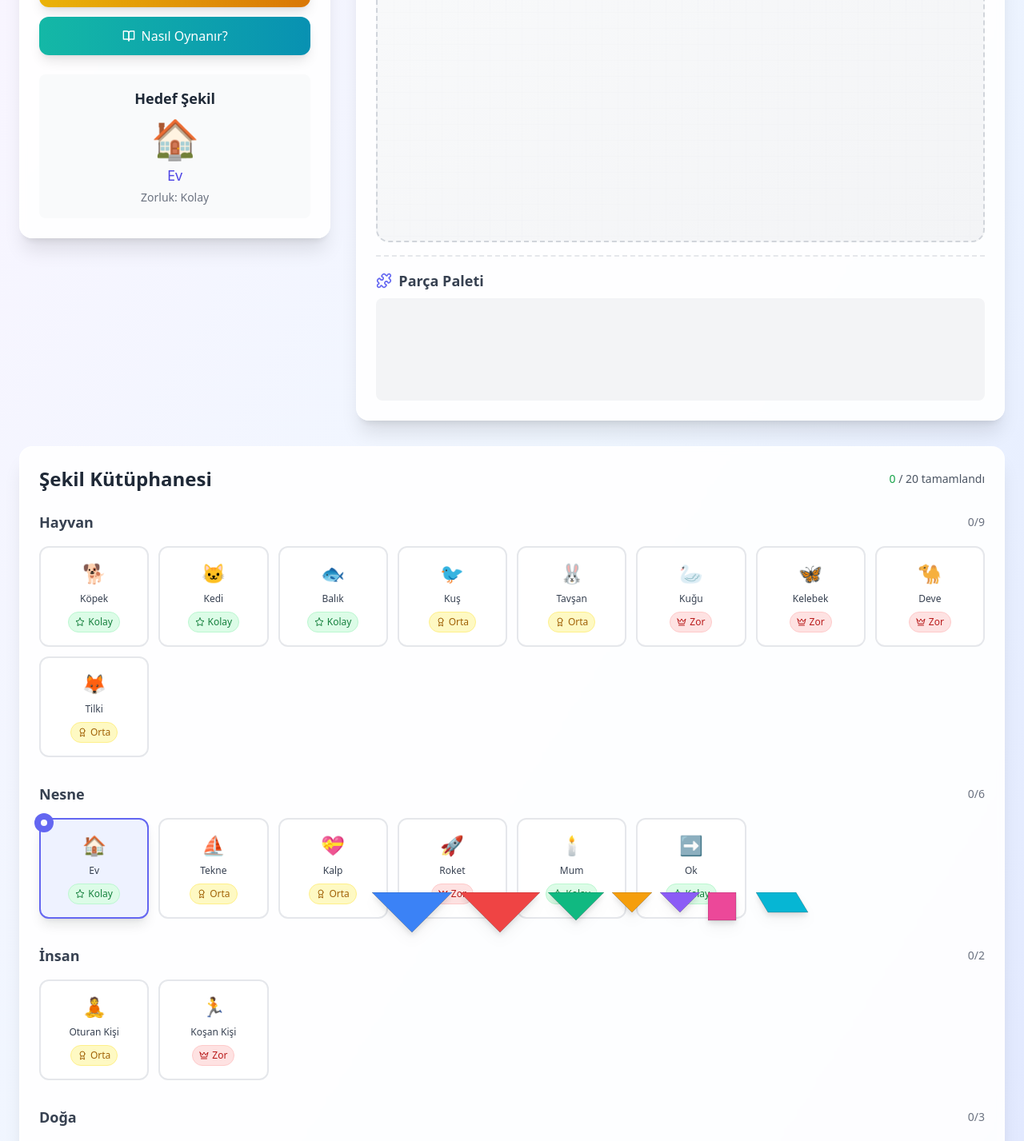
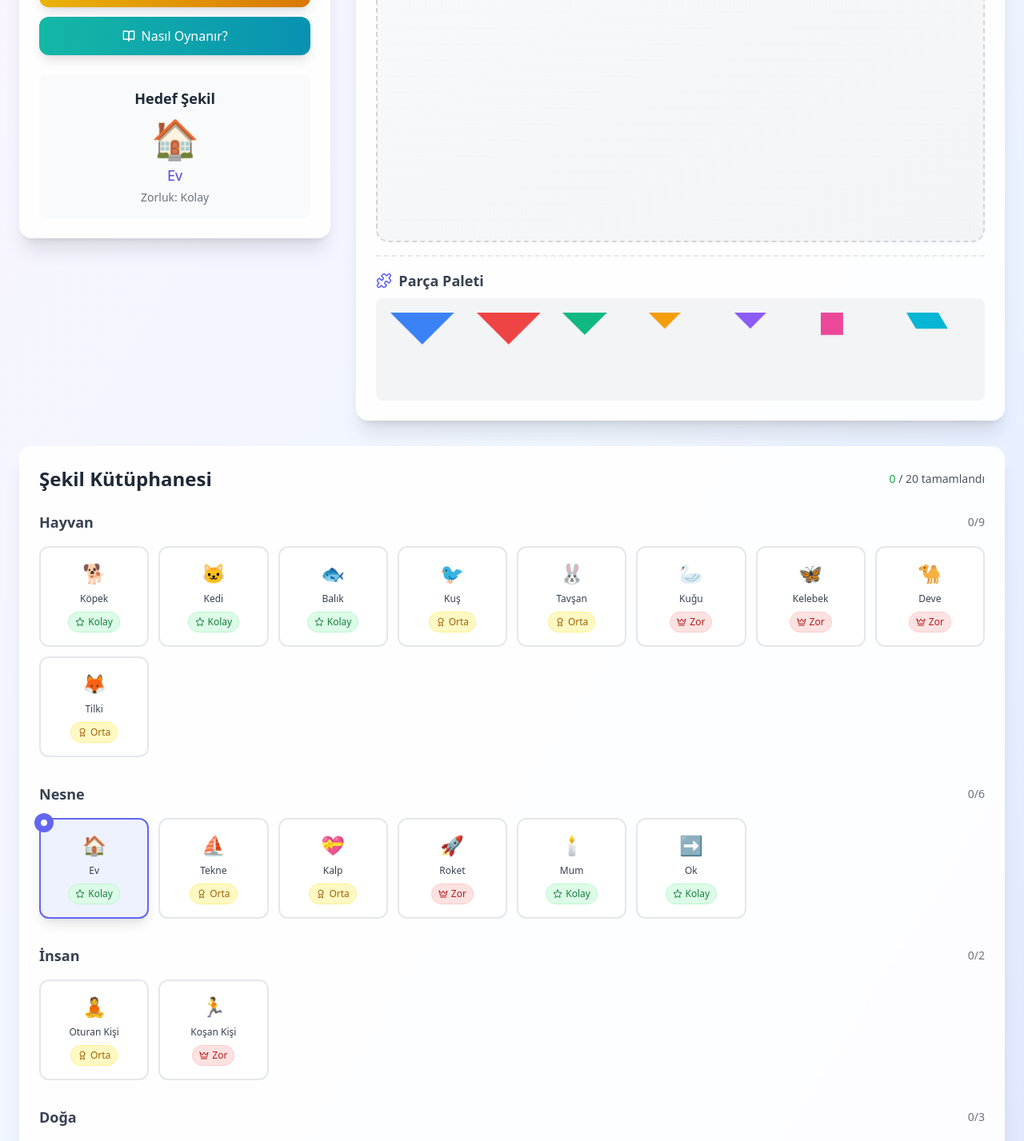
Before and after one commit to TulparHoca/tangram_projesi, a React (Vite) app: page / in a window 1280 px wide. Shown: the part 345-1772 px from the top of the page at 80% size. Built offline with nearby package versions, Linux system fonts and the light colour scheme.

Commit message:
son hali

```diff
--- a/src/App.tsx
+++ b/src/App.tsx
@@ -1,14 +1,15 @@
 import React, { useState, useCallback, useEffect } from 'react';
-import { Shuffle, RotateCcw, Lightbulb, Trophy, BookOpen, Puzzle } from 'lucide-react';
+import { Shuffle, RotateCcw, Lightbulb, Trophy, BookOpen } from 'lucide-react';
 import TangramPiece from './components/TangramPiece';
 import PuzzleArea from './components/PuzzleArea';
 import ShapeLibrary from './components/ShapeLibrary';
 import Tutorial from './components/Tutorial';
+import PiecePalette from './components/PiecePalette';
 import { TangramPiece as TangramPieceType, Position, ShapeTemplate } from './types/tangram';
 import { INITIAL_PIECES, SHAPE_TEMPLATES } from './data/tangram-data';
 
 function App() {
-  const [pieces, setPieces] = useState<TangramPieceType[]>([]);
+  const [pieces, setPieces] = useState<TangramPieceType[]>(INITIAL_PIECES);
   const [currentShape, setCurrentShape] = useState<ShapeTemplate>(SHAPE_TEMPLATES.find(s => s.id === 'house') || SHAPE_TEMPLATES[0]);
   const [showTutorial, setShowTutorial] = useState(false);
   const [showHint, setShowHint] = useState(false);
@@ -16,28 +17,23 @@ function App() {
   const [completedShapes, setCompletedShapes] = useState<string[]>([]);
 
   const resetPieces = useCallback(() => {
-    const startingPositions = [
-        { x: 20, y: 590 }, { x: 130, y: 590 }, { x: 240, y: 590 }, { x: 320, y: 590 },
-        { x: 380, y: 590 }, { x: 440, y: 590 }, { x: 500, y: 590 },
-    ];
-    setPieces(INITIAL_PIECES.map((piece, index) => ({
-      ...piece,
-      position: startingPositions[index] || { x: 0, y: 0 },
-      rotation: 0,
-      scale: { x: 1, y: 1 }
-    })));
+    setPieces(prevPieces => prevPieces.map(p => ({ ...p, onBoard: false, rotation: 0, scale: { x: 1, y: 1 } })));
   }, []);
 
   useEffect(() => {
     resetPieces();
-  }, [resetPieces]);
+  }, [currentShape, resetPieces]);
 
   const handlePieceMove = useCallback((id: string, position: Position) => {
-    setPieces(prev => prev.map(piece => piece.id === id ? { ...piece, position } : piece));
+    setPieces(prev => prev.map(p => (p.id === id ? { ...p, position } : p)));
   }, []);
 
-  const handleSetRotation = useCallback((id: string, rotation: number) => {
-    setPieces(prev => prev.map(piece => piece.id === id ? { ...piece, rotation } : piece));
+  const handlePieceRotate = useCallback((id: string) => {
+    setPieces(prev => prev.map(p => (p.id === id ? { ...p, rotation: (p.rotation + 45) % 360 } : p)));
+  }, []);
+
+  const handlePalettePieceClick = useCallback((id: string) => {
+    setPieces(prev => prev.map(p => (p.id === id ? { ...p, onBoard: true, position: { x: 250, y: 150 } } : p)));
   }, []);
 
   const generateRandomShape = () => {
@@ -46,36 +42,43 @@ function App() {
     const randomIndex = Math.floor(Math.random() * shapesToChooseFrom.length);
     setCurrentShape(shapesToChooseFrom[randomIndex]);
     setShowHint(false);
-    resetPieces();
   };
 
   const selectShape = (shape: ShapeTemplate) => {
     setCurrentShape(shape);
     setShowHint(false);
-    resetPieces();
   };
 
   const checkSolution = () => {
-    // Çözüm kontrol mantığı aynı kalır
     const solutionTemplate = currentShape.solution;
     if (!solutionTemplate || solutionTemplate.length === 0) {
       alert("Bu şekil için çözüm verisi bulunmuyor. Lütfen 'Ev' şeklini deneyin.");
       return;
     }
-    const positionTolerance = 40; // Dokunmatik için toleransı biraz daha arttırabiliriz
-    const rotationTolerance = 15;
+    const positionTolerance = 30;
+    const rotationTolerance = 12;
     let allPiecesCorrect = true;
+
     for (const solutionPiece of solutionTemplate) {
       const userPiece = pieces.find(p => p.id === solutionPiece.pieceId);
-      if (!userPiece) { allPiecesCorrect = false; break; }
-      const dx = userPiece.position.x - solutionPiece.position.x;
-      const dy = userPiece.position.y - solutionPiece.position.y;
+      if (!userPiece || !userPiece.onBoard) { allPiecesCorrect = false; break; }
+
+      const puzzleAreaRect = document.querySelector('.lg\\:col-span-2.relative')?.getBoundingClientRect();
+      if (!puzzleAreaRect) { allPiecesCorrect = false; break; }
+
+      const absolutePiecePosX = userPiece.position.x - puzzleAreaRect.left;
+      const absolutePiecePosY = userPiece.position.y - puzzleAreaRect.top;
+
+      const dx = absolutePiecePosX - solutionPiece.position.x;
+      const dy = absolutePiecePosY - solutionPiece.position.y;
       const distance = Math.sqrt(dx * dx + dy * dy);
       if (distance > positionTolerance) { allPiecesCorrect = false; break; }
+
       const angleDiff = Math.abs(userPiece.rotation - solutionPiece.rotation) % 360;
       const normalizedAngleDiff = Math.min(angleDiff, 360 - angleDiff);
       if (normalizedAngleDiff > rotationTolerance) { allPiecesCorrect = false; break; }
     }
+
     if (allPiecesCorrect) {
       if (!completedShapes.includes(currentShape.id)) {
         setCompletedShapes(prev => [...prev, currentShape.id]);
@@ -89,19 +92,18 @@ function App() {
     }
   };
 
+  const boardPieces = pieces.filter(p => p.onBoard);
+  const palettePieces = pieces.filter(p => !p.onBoard);
+
   return (
     <div className="min-h-screen bg-gradient-to-br from-purple-50 via-blue-50 to-indigo-100 font-sans">
       <header className="bg-white/80 backdrop-blur-sm shadow-sm border-b border-indigo-100 sticky top-0 z-30">
         <div className="container mx-auto px-6 py-4">
           <div className="flex items-center justify-between">
             <div className="flex items-center space-x-3">
-              <div className="w-10 h-10 bg-gradient-to-r from-purple-500 to-indigo-600 rounded-lg flex items-center justify-center">
-                <Trophy className="w-6 h-6 text-white" />
-              </div>
+              <div className="w-10 h-10 bg-gradient-to-r from-purple-500 to-indigo-600 rounded-lg flex items-center justify-center"> <Trophy className="w-6 h-6 text-white" /> </div>
               <div>
-                <h1 className="text-2xl font-bold bg-gradient-to-r from-purple-600 to-indigo-600 bg-clip-text text-transparent">
-                  Tangram Master
-                </h1>
+                <h1 className="text-2xl font-bold bg-gradient-to-r from-purple-600 to-indigo-600 bg-clip-text text-transparent"> Tangram Master </h1>
                 <p className="text-sm text-gray-600">Zeka ve Sabır Oyunu</p>
               </div>
             </div>
@@ -122,27 +124,12 @@ function App() {
         <div className="grid lg:grid-cols-3 gap-8">
           <div className="lg:col-span-1">
             <div className="bg-white/90 backdrop-blur-sm rounded-2xl shadow-xl border border-white/50 p-6 sticky top-24">
-              <h3 className="text-lg font-semibold text-gray-800 mb-4 flex items-center">
-                <BookOpen className="w-5 h-5 mr-2 text-indigo-600" />
-                Kontroller
-              </h3>
+              <h3 className="text-lg font-semibold text-gray-800 mb-4 flex items-center"> <BookOpen className="w-5 h-5 mr-2 text-indigo-600" /> Kontroller </h3>
               <div className="space-y-3">
-                <button onClick={generateRandomShape} className="w-full flex items-center justify-center space-x-2 bg-gradient-to-r from-purple-500 to-indigo-600 text-white px-4 py-3 rounded-xl font-medium hover:from-purple-600 hover:to-indigo-700 transform hover:scale-105 transition-all duration-200 shadow-lg">
-                  <Shuffle className="w-4 h-4" />
-                  <span>Rastgele Şekil</span>
-                </button>
-                <button onClick={resetPieces} className="w-full flex items-center justify-center space-x-2 bg-gradient-to-r from-orange-500 to-red-500 text-white px-4 py-3 rounded-xl font-medium hover:from-orange-600 hover:to-red-600 transform hover:scale-105 transition-all duration-200 shadow-lg">
-                  <RotateCcw className="w-4 h-4" />
-                  <span>Parçaları Sıfırla</span>
-                </button>
-                <button onClick={() => setShowHint(!showHint)} className={`w-full flex items-center justify-center space-x-2 px-4 py-3 rounded-xl font-medium transform hover:scale-105 transition-all duration-200 shadow-lg ${showHint ? 'bg-gradient-to-r from-green-500 to-emerald-600 text-white' : 'bg-gradient-to-r from-yellow-500 to-amber-600 text-white hover:from-yellow-600 hover:to-amber-700'}`}>
-                  <Lightbulb className="w-4 h-4" />
-                  <span>{showHint ? 'İpucu Gizle' : 'İpucu Göster'}</span>
-                </button>
-                <button onClick={() => setShowTutorial(true)} className="w-full flex items-center justify-center space-x-2 bg-gradient-to-r from-teal-500 to-cyan-600 text-white px-4 py-3 rounded-xl font-medium hover:from-teal-600 hover:to-cyan-700 transform hover:scale-105 transition-all duration-200 shadow-lg">
-                  <BookOpen className="w-4 h-4" />
-                  <span>Nasıl Oynanır?</span>
-                </button>
+                <button onClick={generateRandomShape} className="w-full flex items-center justify-center space-x-2 bg-gradient-to-r from-purple-500 to-indigo-600 text-white px-4 py-3 rounded-xl font-medium hover:from-purple-600 hover:to-indigo-700 transform hover:scale-105 transition-all duration-200 shadow-lg"> <Shuffle className="w-4 h-4" /> <span>Rastgele Şekil</span> </button>
+                <button onClick={resetPieces} className="w-full flex items-center justify-center space-x-2 bg-gradient-to-r from-orange-500 to-red-500 text-white px-4 py-3 rounded-xl font-medium hover:from-orange-600 hover:to-red-600 transform hover:scale-105 transition-all duration-200 shadow-lg"> <RotateCcw className="w-4 h-4" /> <span>Parçaları Sıfırla</span> </button>
+                <button onClick={() => setShowHint(!showHint)} className={`w-full flex items-center justify-center space-x-2 px-4 py-3 rounded-xl font-medium transform hover:scale-105 transition-all duration-200 shadow-lg ${showHint ? 'bg-gradient-to-r from-green-500 to-emerald-600 text-white' : 'bg-gradient-to-r from-yellow-500 to-amber-600 text-white hover:from-yellow-600 hover:to-amber-700'}`}> <Lightbulb className="w-4 h-4" /> <span>{showHint ? 'İpucu Gizle' : 'İpucu Göster'}</span> </button>
+                <button onClick={() => setShowTutorial(true)} className="w-full flex items-center justify-center space-x-2 bg-gradient-to-r from-teal-500 to-cyan-600 text-white px-4 py-3 rounded-xl font-medium hover:from-teal-600 hover:to-cyan-700 transform hover:scale-105 transition-all duration-200 shadow-lg"> <BookOpen className="w-4 h-4" /> <span>Nasıl Oynanır?</span> </button>
               </div>
               <div className="mt-6 text-center p-4 bg-gray-50 rounded-lg">
                 <h3 className="text-lg font-semibold text-gray-800 mb-3">Hedef Şekil</h3>
@@ -159,23 +146,14 @@ function App() {
                 showHint={showHint}
                 onCheckSolution={checkSolution}
               />
-              <div className="mt-4 pt-4 border-t-2 border-dashed border-gray-200">
-                <h3 className="text-lg font-semibold text-gray-700 mb-2 flex items-center">
-                  <Puzzle className="w-5 h-5 mr-2 text-indigo-500" />
-                  Parça Paleti
-                </h3>
-                <div
-                  className="relative bg-gray-100 rounded-lg h-32"
-                  aria-label="Parçaları buradan yukarıdaki alana sürükleyin"
-                ></div>
-              </div>
+              <PiecePalette pieces={palettePieces} onPieceClick={handlePalettePieceClick} />
             </div>
-            {pieces.map((piece) => (
+            {boardPieces.map((piece) => (
               <TangramPiece
                 key={piece.id}
                 piece={piece}
                 onMove={handlePieceMove}
-                onSetRotation={handleSetRotation}
+                onRotate={handlePieceRotate}
               />
             ))}
           </div>
--- /dev/null
+++ b/src/components/PiecePalette.tsx
@@ -0,0 +1,45 @@
+import React from 'react';
+import { TangramPiece as TangramPieceType } from '../types/tangram';
+import { Puzzle } from 'lucide-react';
+
+interface PiecePaletteProps {
+  pieces: TangramPieceType[];
+  onPieceClick: (id: string) => void;
+}
+
+const PiecePalette: React.FC<PiecePaletteProps> = ({ pieces, onPieceClick }) => {
+  return (
+    <div className="mt-4 pt-4 border-t-2 border-dashed border-gray-200">
+      <h3 className="text-lg font-semibold text-gray-700 mb-2 flex items-center">
+        <Puzzle className="w-5 h-5 mr-2 text-indigo-500"/>
+        Parça Paleti
+      </h3>
+      <div className="relative bg-gray-100 rounded-lg p-2 grid grid-cols-4 sm:grid-cols-7 gap-2 min-h-[8rem]">
+        {pieces.map((piece) => (
+          <button
+            key={piece.id}
+            onClick={() => onPieceClick(piece.id)}
+            className="relative flex items-center justify-center rounded-md hover:bg-gray-200 transition-colors focus:outline-none focus:ring-2 focus:ring-indigo-500 aspect-square"
+            title={piece.type}
+          >
+            <svg
+              width="80%"
+              height="80%"
+              viewBox="0 0 100 100"
+              className="drop-shadow-sm pointer-events-none"
+            >
+              <g transform={`rotate(${piece.rotation} 50 50)`}>
+                <polygon
+                  points={piece.points}
+                  fill={piece.color}
+                />
+              </g>
+            </svg>
+          </button>
+        ))}
+      </div>
+    </div>
+  );
+};
+
+export default PiecePalette;
--- a/src/components/TangramPiece.tsx
+++ b/src/components/TangramPiece.tsx
@@ -1,140 +1,82 @@
-import React, { useRef, useCallback, useEffect } from 'react';
+import React, { useCallback } from 'react';
 import { TangramPiece as TangramPieceType, Position } from '../types/tangram';
 
 interface TangramPieceProps {
   piece: TangramPieceType;
-  isActive: boolean;
   onMove: (id: string, position: Position) => void;
-  onSetRotation: (id: string, rotation: number) => void;
-  onInteractionStart: (id: string) => void;
-  onInteractionEnd: () => void;
+  onRotate: (id: string) => void;
 }
 
-const TangramPiece: React.FC<TangramPieceProps> = ({ piece, isActive, onMove, onSetRotation, onInteractionStart, onInteractionEnd }) => {
-  const pieceRef = useRef<HTMLDivElement>(null);
-  const animationFrameId = useRef<number | null>(null);
+const TangramPiece: React.FC<TangramPieceProps> = ({ piece, onMove, onRotate }) => {
+  const handleMouseDown = useCallback((e: React.MouseEvent) => {
+    e.preventDefault();
+    const target = e.currentTarget as HTMLElement;
+    const pieceRect = target.getBoundingClientRect();
+    // Tarayıcı penceresinin sol üst köşesine göre değil,
+    // sayfanın kendisine göre pozisyonu almak için scroll pozisyonlarını ekliyoruz.
+    const offsetX = e.clientX - pieceRect.left;
+    const offsetY = e.clientY - pieceRect.top;
 
-  const gestureState = useRef({
-    isDragging: false,
-    isRotating: false,
-    startX: piece.position.x,
-    startY: piece.position.y,
-    touchStartX: 0,
-    touchStartY: 0,
-    initialAngle: 0,
-    initialRotation: 0,
-  }).current;
+    const handleMouseMove = (moveEvent: MouseEvent) => {
+      onMove(piece.id, { x: moveEvent.pageX - offsetX, y: moveEvent.pageY - offsetY });
+    };
 
-  useEffect(() => {
-    if (pieceRef.current && !gestureState.isDragging) {
-      gestureState.startX = piece.position.x;
-      gestureState.startY = piece.position.y;
-      pieceRef.current.style.transform = `translate(${piece.position.x}px, ${piece.position.y}px) scale(${isActive ? 1.15 : 1})`;
-    }
-  }, [piece.position, isActive, gestureState]);
+    const handleMouseUp = () => {
+      document.removeEventListener('mousemove', handleMouseMove);
+      document.removeEventListener('mouseup', handleMouseUp);
+    };
 
-  const updateTransform = (currentX: number, currentY: number) => {
-    const newX = gestureState.startX + (currentX - gestureState.touchStartX);
-    const newY = gestureState.startY + (currentY - gestureState.touchStartY);
-
-    if (pieceRef.current) {
-        pieceRef.current.style.transform = `translate(${newX}px, ${newY}px) scale(${isActive ? 1.15 : 1})`;
-    }
-    animationFrameId.current = null;
-  };
-
+    document.addEventListener('mousemove', handleMouseMove);
+    document.addEventListener('mouseup', handleMouseUp);
+  }, [piece.id, onMove]);
 
   const handleTouchStart = useCallback((e: React.TouchEvent) => {
-    onInteractionStart(piece.id);
     const touch = e.touches[0];
-    gestureState.touchStartX = touch.clientX;
-    gestureState.touchStartY = touch.clientY;
+    const target = e.currentTarget as HTMLElement;
+    const pieceRect = target.getBoundingClientRect();
+    const offsetX = touch.clientX - pieceRect.left;
+    const offsetY = touch.clientY - pieceRect.top;
 
-    if (e.touches.length === 1) {
-      gestureState.isDragging = true;
-    }
+    const handleTouchMove = (moveEvent: TouchEvent) => {
+      moveEvent.preventDefault();
+      onMove(piece.id, { x: moveEvent.touches[0].pageX - offsetX, y: moveEvent.touches[0].pageY - offsetY });
+    };
 
-    if (e.touches.length === 2) {
-      gestureState.isDragging = false;
-      gestureState.isRotating = true;
-      const t1 = e.touches[0];
-      const t2 = e.touches[1];
-      gestureState.initialAngle = Math.atan2(t2.clientY - t1.clientY, t2.clientX - t1.clientX);
-      gestureState.initialRotation = piece.rotation;
-    }
-  }, [onInteractionStart, gestureState, piece.id, piece.rotation]);
+    const handleTouchEnd = () => {
+      document.removeEventListener('touchmove', handleTouchMove);
+      document.removeEventListener('touchend', handleTouchEnd);
+    };
 
-
-  const handleTouchMove = useCallback((e: React.TouchEvent) => {
-    e.preventDefault();
-    if (gestureState.isDragging && e.touches.length === 1) {
-      const touch = e.touches[0];
-      if (animationFrameId.current) {
-        cancelAnimationFrame(animationFrameId.current);
-      }
-      animationFrameId.current = requestAnimationFrame(() => updateTransform(touch.clientX, touch.clientY));
-    }
-
-    if (e.touches.length === 2 && gestureState.isRotating) {
-      const t1 = e.touches[0];
-      const t2 = e.touches[1];
-      const currentAngle = Math.atan2(t2.clientY - t1.clientY, t2.clientX - t1.clientX);
-      const angleDifference = currentAngle - gestureState.initialAngle;
-      const newRotation = gestureState.initialRotation + (angleDifference * 180 / Math.PI);
-      onSetRotation(piece.id, newRotation);
-    }
-  }, [gestureState, onSetRotation]);
-
-
-  const handleTouchEnd = useCallback((e: React.TouchEvent) => {
-    if (animationFrameId.current) {
-      cancelAnimationFrame(animationFrameId.current);
-      animationFrameId.current = null;
-    }
-
-    if (gestureState.isDragging) {
-      const finalX = gestureState.startX + (e.changedTouches[0].clientX - gestureState.touchStartX);
-      const finalY = gestureState.startY + (e.changedTouches[0].clientY - gestureState.touchStartY);
-      onMove(piece.id, { x: finalX, y: finalY });
-    }
-
-    if (e.touches.length < 2) gestureState.isRotating = false;
-    if (e.touches.length < 1) {
-      gestureState.isDragging = false;
-      onInteractionEnd();
-    }
-  }, [onInteractionEnd, gestureState, piece.id, onMove]);
-
-  const svgStyle = {
-    transform: `rotate(${piece.rotation}deg)`,
-  };
+    document.addEventListener('touchmove', handleTouchMove);
+    document.addEventListener('touchend', handleTouchEnd);
+  },[piece.id, onMove]);
 
   return (
     <div
-      ref={pieceRef}
-      className={`absolute select-none cursor-grab ${isActive ? 'z-20' : 'z-10'}`}
+      className="absolute cursor-grab z-20 select-none"
       style={{
+        // Sayfa scroll olduğunda bile doğru konumda kalması için 'absolute' kullanıyoruz.
+        // Parent elementin 'relative' olması gerekir.
+        left: 0,
+        top: 0,
         width: 100,
         height: 100,
-        transform: `translate(${piece.position.x}px, ${piece.position.y}px) scale(${isActive ? 1.15 : 1})`,
-        touchAction: 'none',
-        userSelect: 'none',
+        transform: `translate(${piece.position.x}px, ${piece.position.y}px)`,
       }}
+      onMouseDown={handleMouseDown}
       onTouchStart={handleTouchStart}
-      onTouchMove={handleTouchMove}
-      onTouchEnd={handleTouchEnd}
+      onDoubleClick={() => onRotate(piece.id)}
     >
       <div
         className="w-full h-full pointer-events-none"
-        style={svgStyle}
+        style={{ transform: `rotate(${piece.rotation}deg)` }}
       >
         <svg
           width="100"
           height="100"
           viewBox="0 0 100 100"
-          className={`drop-shadow-lg ${isActive ? 'drop-shadow-xl' : ''}`}
+          className="drop-shadow-lg"
         >
-          {/* SCALE TRANSFORM TEKRAR EKLENDİ */}
           <g transform={`scale(${piece.scale.x}, ${piece.scale.y}) translate(${piece.scale.x === -1 ? -100 : 0}, ${piece.scale.y === -1 ? -100 : 0})`}>
             <polygon
               points={piece.points}
--- a/src/data/tangram-data.ts
+++ b/src/data/tangram-data.ts
@@ -4,65 +4,72 @@ export const INITIAL_PIECES: TangramPiece[] = [
   {
     id: 'large-triangle-1',
     type: 'large-triangle',
-    color: '#3B82F6', // Blue
+    color: '#3B82F6',
     position: { x: 0, y: 0 },
     rotation: 0,
     points: '0,0 100,0 50,50',
-    scale: { x: 1, y: 1 }
+    scale: { x: 1, y: 1 },
+    onBoard: false,
   },
   {
     id: 'large-triangle-2',
     type: 'large-triangle',
-    color: '#EF4444', // Red
+    color: '#EF4444',
     position: { x: 0, y: 0 },
     rotation: 0,
     points: '0,0 100,0 50,50',
-    scale: { x: 1, y: 1 }
+    scale: { x: 1, y: 1 },
+    onBoard: false,
   },
   {
     id: 'medium-triangle',
     type: 'medium-triangle',
-    color: '#10B981', // Green
+    color: '#10B981',
     position: { x: 0, y: 0 },
     rotation: 0,
     points: '0,0 70,0 35,35',
-    scale: { x: 1, y: 1 }
+    scale: { x: 1, y: 1 },
+    onBoard: false,
   },
   {
     id: 'small-triangle-1',
     type: 'small-triangle',
-    color: '#F59E0B', // Orange
+    color: '#F59E0B',
     position: { x: 0, y: 0 },
     rotation: 0,
     points: '0,0 50,0 25,25',
-    scale: { x: 1, y: 1 }
+    scale: { x: 1, y: 1 },
+    onBoard: false,
   },
   {
     id: 'small-triangle-2',
     type: 'small-triangle',
-    color: '#8B5CF6', // Purple
+    color: '#8B5CF6',
     position: { x: 0, y: 0 },
     rotation: 0,
     points: '0,0 50,0 25,25',
-    scale: { x: 1, y: 1 }
+    scale: { x: 1, y: 1 },
+    onBoard: false,
   },
   {
     id: 'square',
     type: 'square',
-    color: '#EC4899', // Pink
+    color: '#EC4899',
     position: { x: 0, y: 0 },
     rotation: 0,
     points: '0,0 35,0 35,35 0,35',
-    scale: { x: 1, y: 1 }
+    scale: { x: 1, y: 1 },
+    onBoard: false,
   },
   {
     id: 'parallelogram',
     type: 'parallelogram',
-    color: '#06B6D4', // Cyan
+    color: '#06B6D4',
     position: { x: 0, y: 0 },
     rotation: 0,
     points: '0,0 50,0 65,25 15,25',
-    scale: { x: 1, y: 1 }
+    scale: { x: 1, y: 1 },
+    onBoard: false,
   }
 ];
 
```
